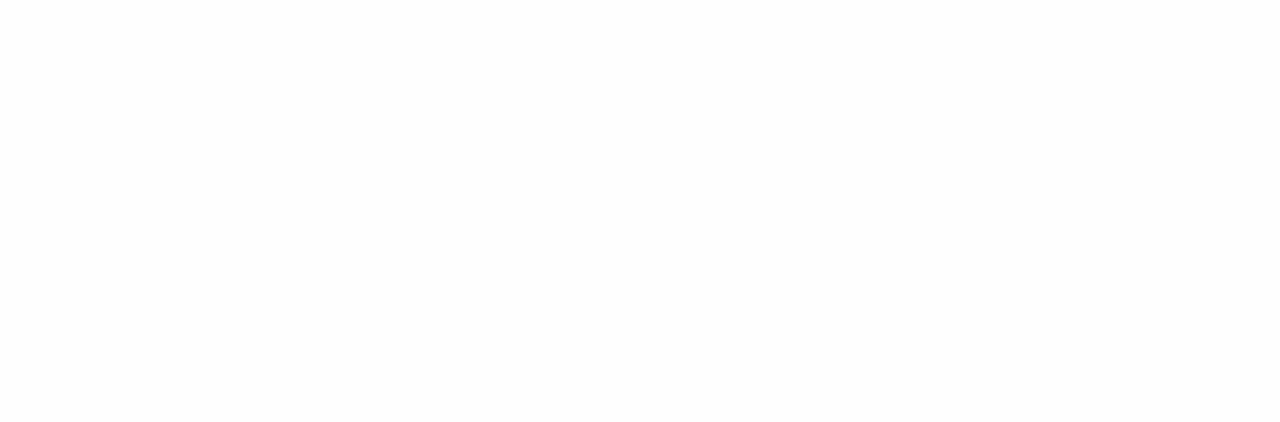
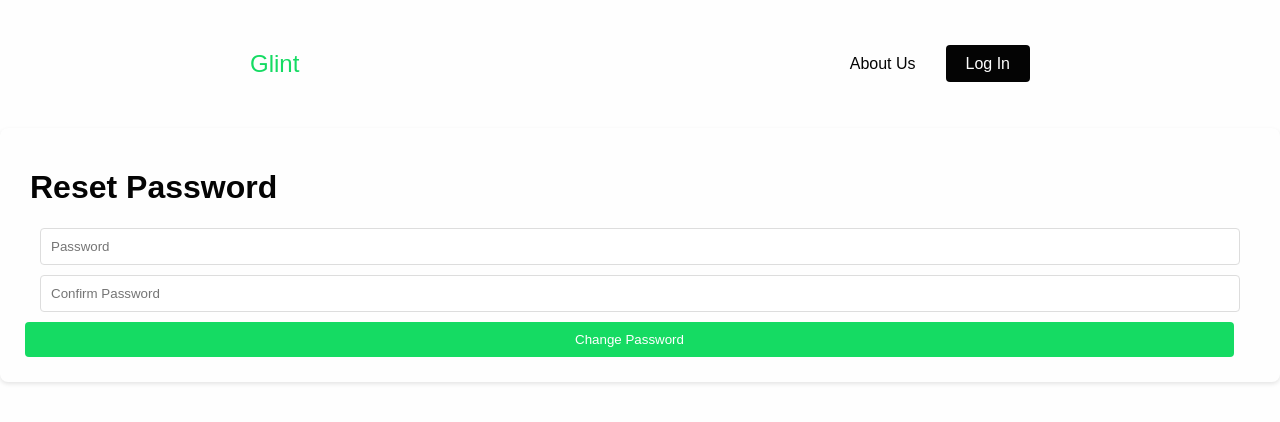
Before and after one commit to vectorsquad/glint-web, a React (Vite) app: page /updatePassword in a window 1280 px wide. Before the commit this address had no page. Shown: the top 422 px of the page. Built offline with nearby package versions, Linux system fonts and the light colour scheme.

Commit message:
Adding update password pages

```diff
--- a/src/App.tsx
+++ b/src/App.tsx
@@ -10,6 +10,8 @@
 import './styles/App.css';
 import { AuthProvider } from './context/AuthContext';
 import InitialAuthCheck from './components/InitialAuthCheck';
+import ResetPasswordPage from './pages/ResetPasswordPage';
+import SendPassword from './pages/SendPasswordPage'
 
 const App: React.FC = () => {
   return (
@@ -23,6 +25,8 @@
             <Route path="/signup" element={<SignupPage />} />
             <Route path="/study/:deckId" element={<StudyPage />} />
             <Route path="/dashboard" element={<Dashboard />} />
+            <Route path="/updatePassword" element={<ResetPasswordPage/>} />
+            <Route path="/sendPassword" element={<SendPassword />} />
           </Routes>
         </div>
       </Router>
--- /dev/null
+++ b/src/pages/ResetPasswordPage.tsx
@@ -0,0 +1,93 @@
+import React, { useState, useContext } from 'react';
+import axios from 'axios';
+import { useNavigate, Link, useLocation } from 'react-router-dom';
+import '../styles/App.css';
+import Header from '../components/Header';
+import { AuthContext } from '../context/AuthContext';
+
+const ResetPasswordPage: React.FC = () => {
+  const [password, setPassword] = useState('');
+  const [confirmPassword, setConfirmPassword] = useState('');
+  const [error, setError] = useState('');
+  const [errorMessage, setErrorMessage] = useState('');
+  const location = useLocation();
+  const navigate = useNavigate();
+
+  const code = new URLSearchParams(location.search).get('user_code');
+
+  const handlePasswordValidation = (value: string) => {
+    const passwordRegex = /^(?=.*\d)(?=.*[!@#$%^&*()])(?=.*[a-zA-Z]).{8,}$/;
+
+    let message = '';
+    if (!passwordRegex.test(value)) {
+      message = '- Password must be at least 8 characters long and contain at least one number and one special character';
+    }
+    setErrorMessage(message);
+  };
+
+  const handleSubmit = async (e: React.FormEvent) => {
+    e.preventDefault();
+
+    if (password !== confirmPassword) {
+      setError('Passwords do not match');
+      return;
+    }
+
+    if (errorMessage) {
+      setError('Please fix the errors before submitting');
+      return;
+    }
+
+    try {
+      const response = await axios.post('/api/v1/updatePassword?user_code=${code}', { password, confirmPassword });
+
+      if (response.status === 200) {
+        alert("Password changed!");
+        navigate('/login');
+      } else {
+        setError('Failed to update password');
+      }
+    } catch (error: any) {
+      console.error('Error updating password:', error);
+      setError(error.response?.data?.message || 'Error updating password');
+    }
+  };
+
+  return (
+    <div>
+      <Header />
+      <div className="form-container">
+        <h1>Reset Password</h1>
+        {error && <p className="error">{error}</p>}
+        <form onSubmit={handleSubmit}>
+          <div className="input-container">
+            <input
+              type="password"
+              placeholder="Password"
+              value={password}
+              onChange={(e) => {
+                setPassword(e.target.value);
+                handlePasswordValidation(e.target.value);
+              }}
+              required
+            />
+            <input
+              type="password"
+              placeholder="Confirm Password"
+              value={confirmPassword}
+              onChange={(e) => {
+                setConfirmPassword(e.target.value);
+                handlePasswordValidation(e.target.value);
+              }}
+              required
+            />
+          </div>
+          {errorMessage && <p className="validation-message">{errorMessage}</p>}
+          <button type="submit">Change Password</button>
+        </form>
+      </div>
+    </div>
+  );
+};
+
+export default ResetPasswordPage;
--- /dev/null
+++ b/src/pages/SendPasswordPage.tsx
@@ -0,0 +1,58 @@
+import React, { useState, useContext } from 'react';
+import axios from 'axios';
+import { useNavigate, Link, useLocation } from 'react-router-dom';
+import '../styles/App.css';
+import Header from '../components/Header';
+import { AuthContext } from '../context/AuthContext';
+
+const sendPasswordPage: React.FC = () => {
+  const [usernameOrEmail, setUsernameOrEmail] = useState('');
+  const [error, setError] = useState('');
+  const [errorMessage, setErrorMessage] = useState('');
+  const navigate = useNavigate();
+
+  const handleSubmit = async (e: React.FormEvent) => {
+    e.preventDefault();
+
+    try {
+      const response = await axios.post('/api/v1/sendPasswordRecovery', { usernameOrEmail });
+
+      if (response.status === 200) {
+        alert("An email to reset your password was sent.");
+        navigate('/login');
+      } else {
+        setError('Failed to send email');
+      }
+    } catch (error: any) {
+      console.error('Error sending the password recovery:', error);
+      setError(error.response?.data?.message || 'Error sending the password recovery');
+    }
+  };
+
+  return (
+    <div>
+      <Header />
+      <div className="form-container">
+        <h1>Reset Password</h1>
+        {error && <p className="error">{error}</p>}
+        <form onSubmit={handleSubmit}>
+            <p>Enter your email or username, if there is an account with the email or username entered, you will receive an email to change your password.</p>
+          <div className="input-container">
+            <input
+              type="text"
+              placeholder="Email or Username"
+              value={usernameOrEmail}
+              onChange={(e) => {
+                setUsernameOrEmail(e.target.value);
+              }}
+              required
+            />
+          </div>
+          <button type="submit">Send email recovery</button>
+        </form>
+      </div>
+    </div>
+  );
+};
+
+export default sendPasswordPage;
```
